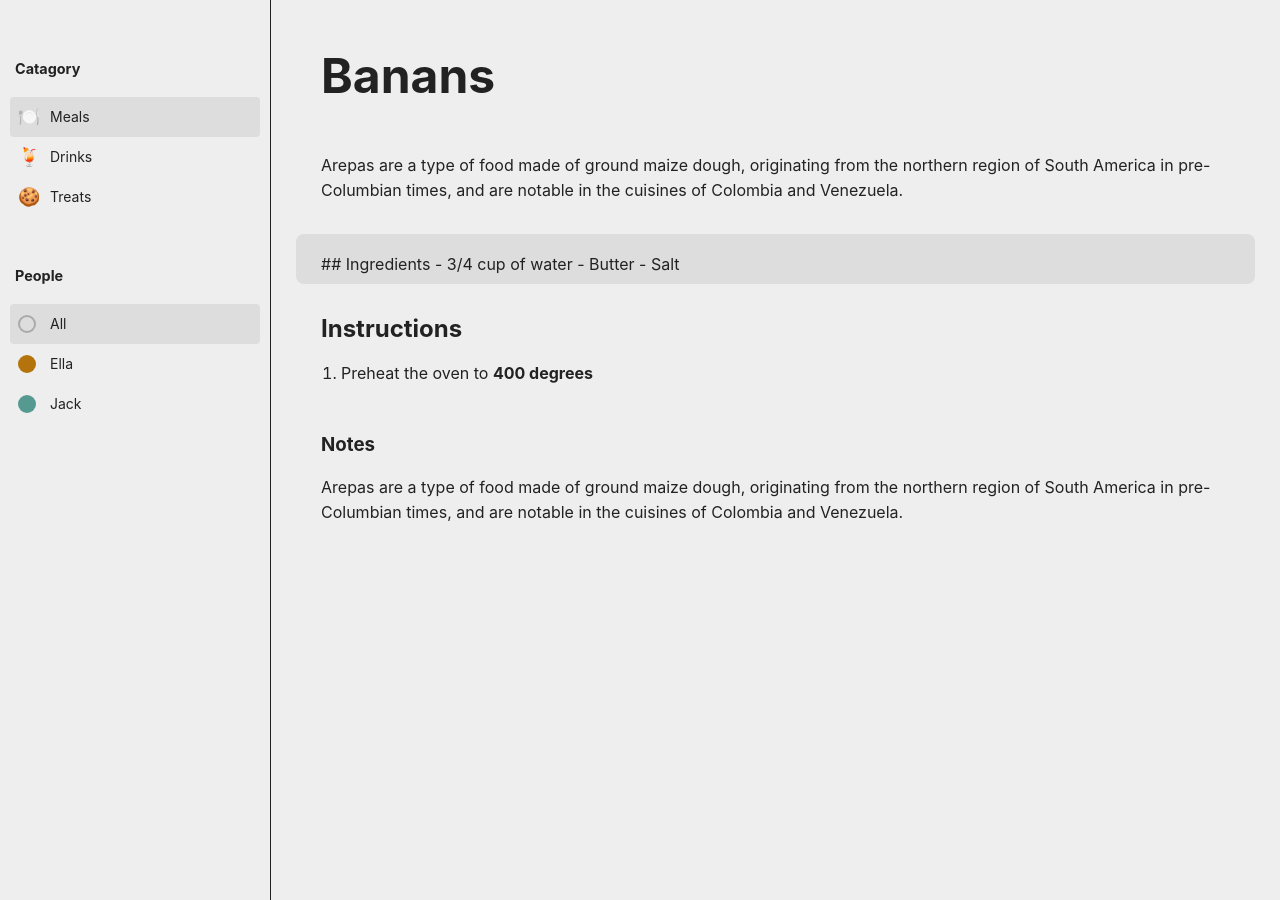
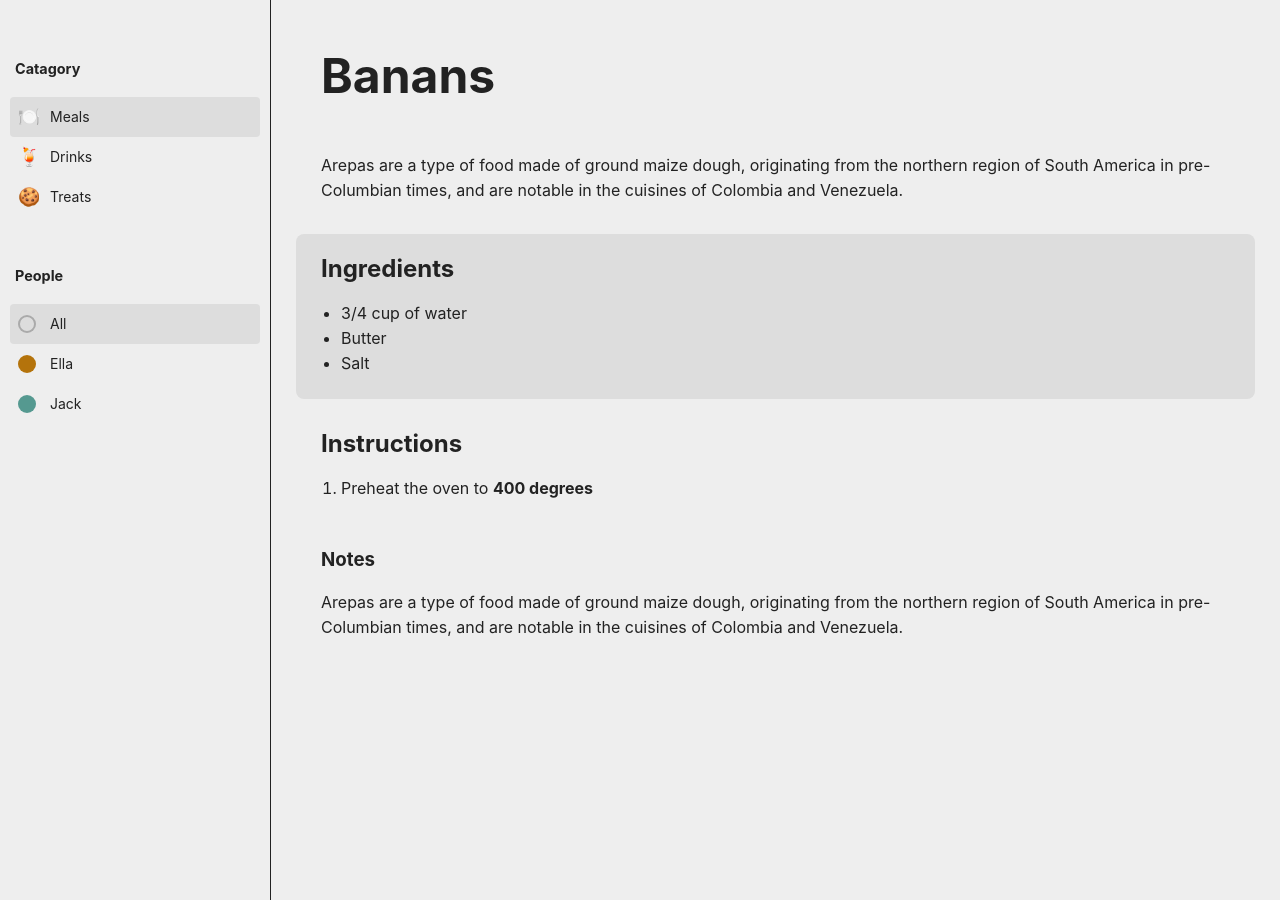
Before and after one commit to qjack001/Git-Cooking, a Jekyll site: the page built from _posts/meals/2020-06-01-banana.md, in a window 1280 px wide. Built offline with Jekyll 4.4.1, drawn with Linux system fonts in a browser that asks for light colours.

Commit message:
fix errors

```diff
--- a/_posts/meals/2020-06-01-banana.md
+++ b/_posts/meals/2020-06-01-banana.md
@@ -5,7 +5,7 @@ author: jack
 
 Arepas are a type of food made of ground maize dough, originating from the northern region of South America in pre-Columbian times, and are notable in the cuisines of Colombia and Venezuela.
 
-<section>
+<section markdown="1">
 
 ## Ingredients
 
--- a/meals.html
+++ b/meals.html
@@ -7,7 +7,7 @@ select: meals
 <h2>Meals</h2>
 <div id="results">
 	{% for post in site.categories.meals %}
-		<a class="recipe {{ post.author | downcase }}" href="/Git-Cooking/{{ post.url }}">
+		<a class="recipe {{ post.author | downcase }}" href="/Git-Cooking{{ post.url }}">
 			<h4>{{ post.title }}</h4>
 			<p>{{ post.author }} &nbsp;&nbsp; — &nbsp;&nbsp; &lt; 15m</p>
 		</a>
```
Also changed, not shown: _layouts/default.html (+16 -2 lines).
